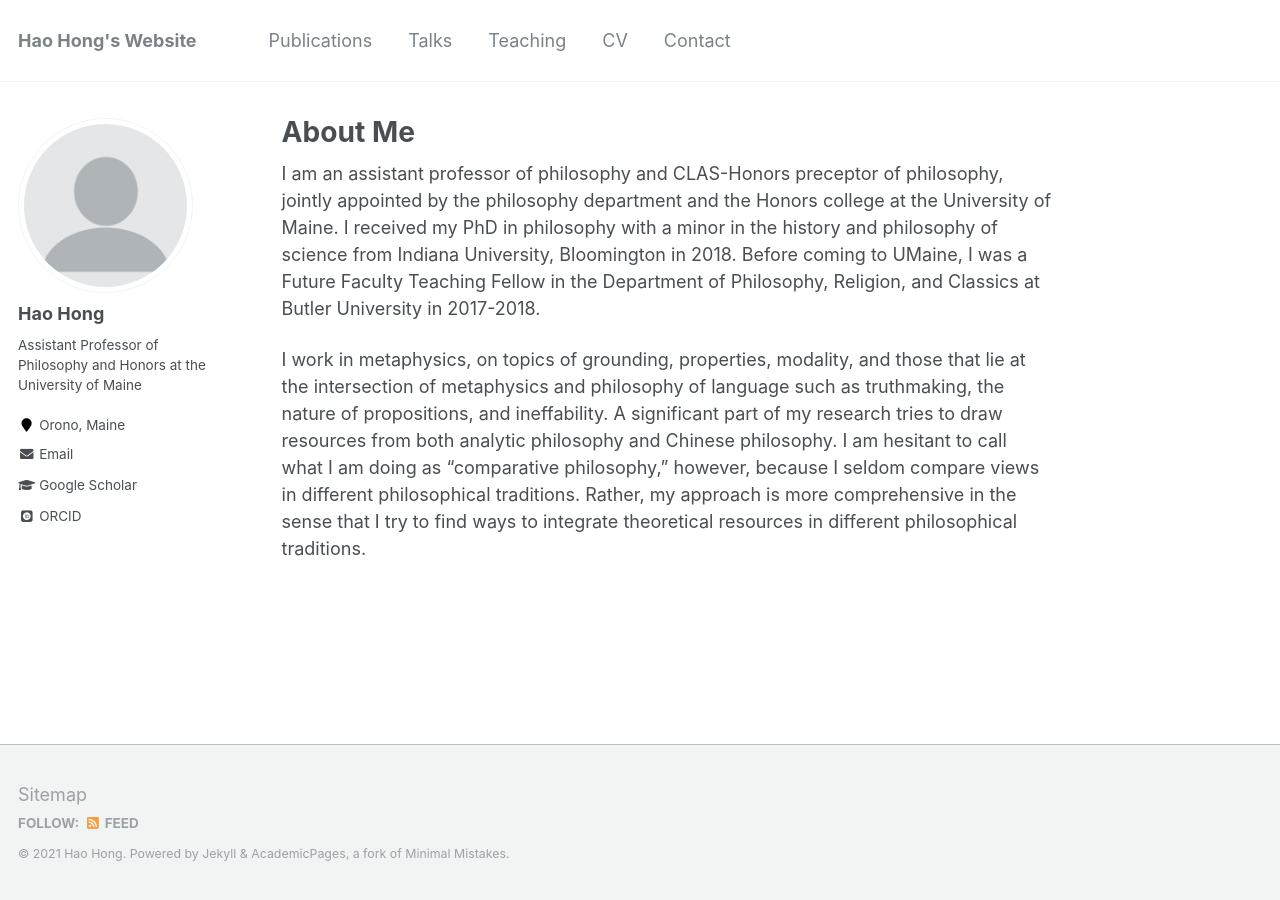
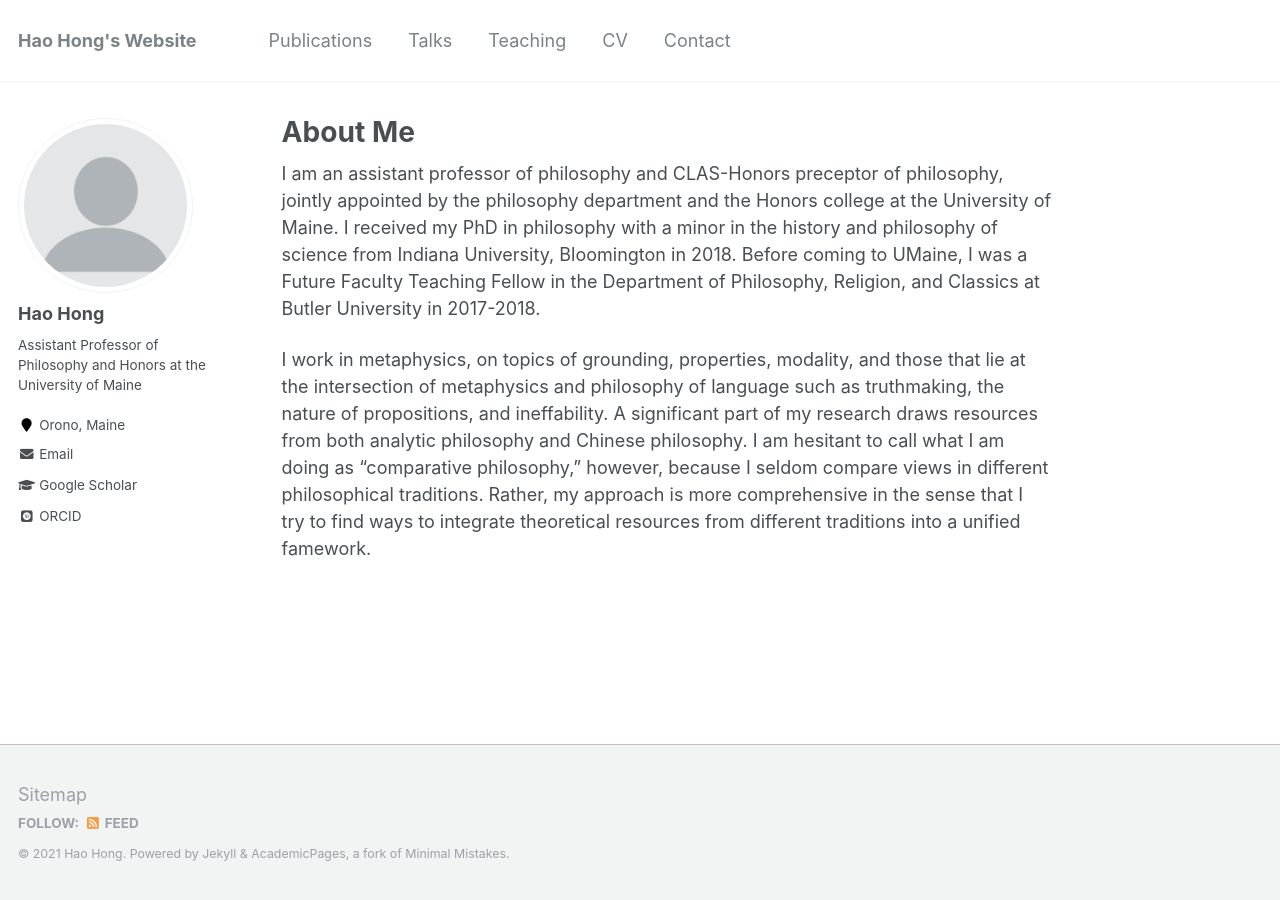
Before and after one commit to hao-hong/hao-hong.github.io, a Jekyll site: the page built from _pages/about.md, in a window 1280 px wide. Built offline with Jekyll 4.4.1, drawn with Linux system fonts in a browser that asks for light colours; some web fonts are replaced.

Commit message:
Update about.md

```diff
--- a/_pages/about.md
+++ b/_pages/about.md
@@ -10,4 +10,4 @@
 
 I am an assistant professor of philosophy and CLAS-Honors preceptor of philosophy, jointly appointed by the philosophy department and the Honors college at the University of Maine. I received my PhD in philosophy with a minor in the history and philosophy of science from Indiana University, Bloomington in 2018. Before coming to UMaine, I was a Future Faculty Teaching Fellow in the Department of Philosophy, Religion, and Classics at Butler University in 2017-2018.
 
-I work in metaphysics, on topics of grounding, properties, modality, and those that lie at the intersection of metaphysics and philosophy of language such as truthmaking, the nature of propositions, and ineffability. A significant part of my research tries to draw resources from both analytic philosophy and Chinese philosophy. I am hesitant to call what I am doing as "comparative philosophy," however, because I seldom compare views in different philosophical traditions. Rather, my approach is more comprehensive in the sense that I try to find ways to integrate theoretical resources in different philosophical traditions.
+I work in metaphysics, on topics of grounding, properties, modality, and those that lie at the intersection of metaphysics and philosophy of language such as truthmaking, the nature of propositions, and ineffability. A significant part of my research draws resources from both analytic philosophy and Chinese philosophy. I am hesitant to call what I am doing as "comparative philosophy," however, because I seldom compare views in different philosophical traditions. Rather, my approach is more comprehensive in the sense that I try to find ways to integrate theoretical resources from different traditions into a unified famework.
```
